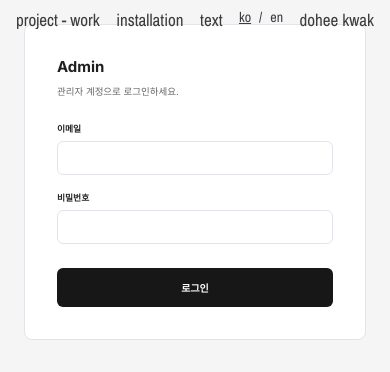
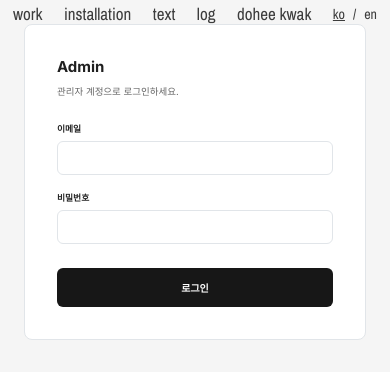
Before and after one commit to dohehehe/portfolio-web, a Next.js app: page /admin/cv/create in a window 390 px wide. Shown: the top 372 px of the page. Built offline with nearby package versions, Linux system fonts and the light colour scheme; no server answers; the database is empty.

Commit message:
style: refine navigation layout and update link structure for improved accessibility

```diff
--- a/src/components/navigation/navigation.jsx
+++ b/src/components/navigation/navigation.jsx
@@ -28,7 +28,7 @@ export default function Navigation({ initialProjects = [], initialWorks = [] })
           className={`${styles.navigationSection} ${workListActive ? styles.workListVisible : ""}`}
         >
           <Link className={styles.navigationLink} href={localizedPath("/work", locale)}>
-            project - work
+            work
           </Link>
           <WorkList
             className={styles.workList}
@@ -43,10 +43,13 @@ export default function Navigation({ initialProjects = [], initialWorks = [] })
         <Link className={styles.navigationLink} href={localizedPath("/text", locale)}>
           text
         </Link>
-        <LanguageSwitch />
+        <a className={styles.navigationLink} href={"https://log.doheekwak.com"} target="_blank">
+          log
+        </a>
         <Link className={styles.navigationLink} href={localizedPath("/info", locale)}>
           dohee kwak
         </Link>
+        <LanguageSwitch />
       </nav>
     </header>
   );
--- a/src/components/navigation/navigation.module.css
+++ b/src/components/navigation/navigation.module.css
@@ -1,5 +1,5 @@
 .header {
-  padding: 8px 16px 0px;
+  padding: 2px 16px 0px;
   color: #1f1f1f;
   position: fixed;
   left: 0;
@@ -12,7 +12,7 @@
 .navigation {
   display: flex;
   justify-content: space-between;
-  align-items: flex-start;
+  align-items: center;
   /* margin-top: 8px; */
   gap: 1rem;
 }
@@ -52,3 +52,9 @@
 .navigationLink:hover {
   text-decoration: underline;
 }
+
+@media (max-width: 780px) {
+  .header {
+    padding: 2px 13px 0px;
+  }
+}
--- a/src/components/navigation/workList.module.css
+++ b/src/components/navigation/workList.module.css
@@ -12,7 +12,7 @@
   -ms-overflow-style: none;
   margin-top: -28px;
   padding-top: 38px;
-  padding-left: 17px;
+  padding-left: 16px;
   padding-right: 18px;
   margin-left: -16px;
   position: absolute;
@@ -81,3 +81,11 @@
   color: #666666;
   font-size: 0.875rem;
 }
+
+@media (max-width: 780px) {
+  .list {
+    padding-right: 11px;
+
+  }
+
+}
--- a/src/components/work/project/item-detail/ProjectItemDetail.module.css
+++ b/src/components/work/project/item-detail/ProjectItemDetail.module.css
@@ -65,7 +65,7 @@
   display: flex;
   flex-direction: column;
   flex-grow: 1;
-  max-width: 680px;
+  max-width: 700px;
   font-size: 1.75rem;
   text-align: center;
   word-break: keep-all;
```
